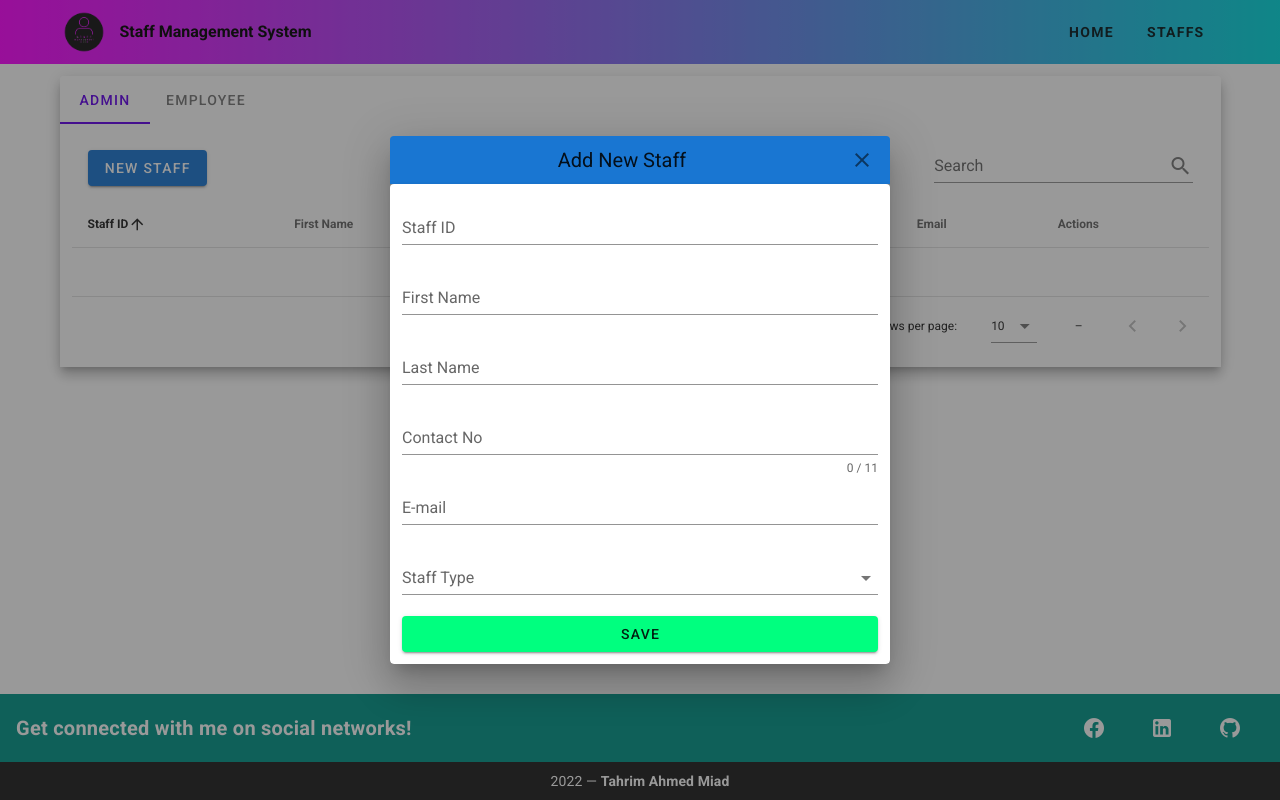
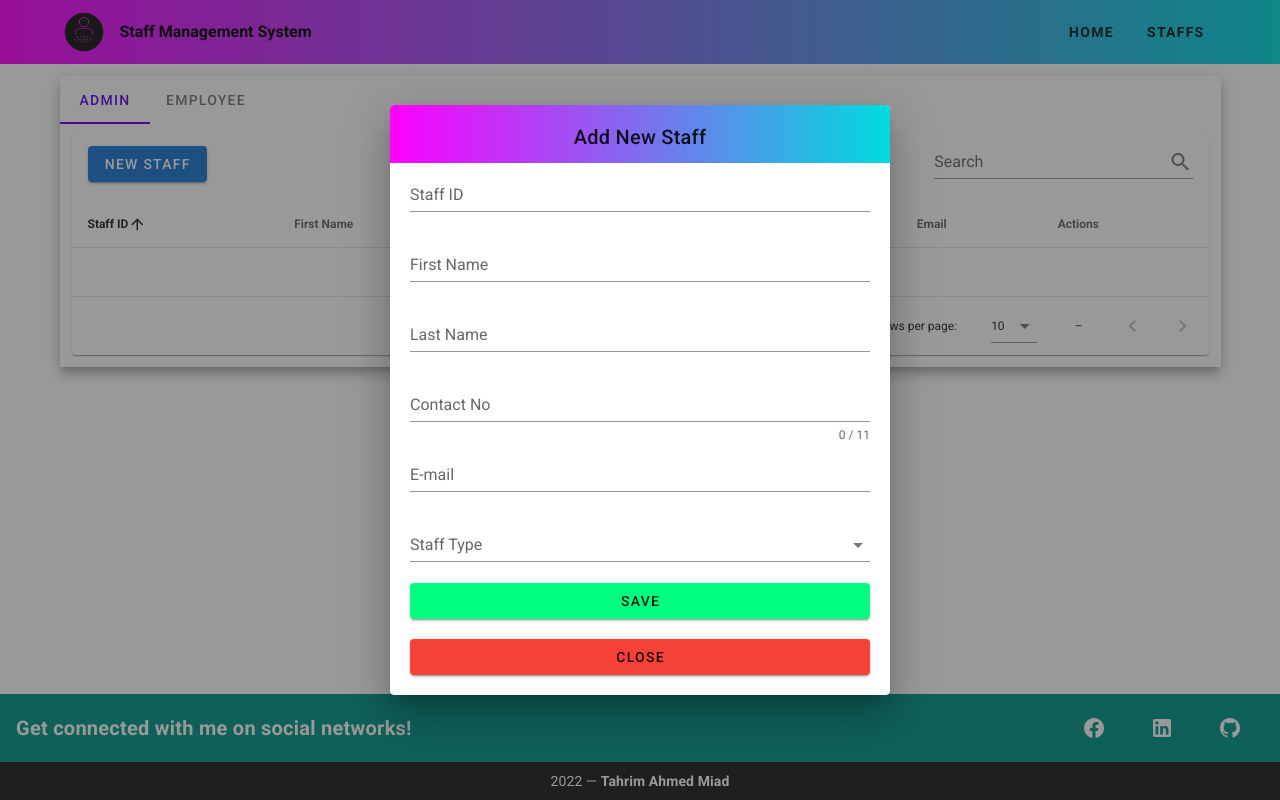
Before and after one commit to tahrim-ahmed/ss-vue-task-tahrimahmedmiad, a Vue app: page /staffs in a window 1280 px wide. Both pictures are taken after a click on the button "NEW STAFF". Built offline with nearby package versions, Linux system fonts and the light colour scheme.

Commit message:
- add component un-used - add form added to staffComponent - new validation added to add form

```diff
--- a/src/components/StaffComponent.vue
+++ b/src/components/StaffComponent.vue
@@ -3,32 +3,122 @@
     <v-data-table
       :headers="headers"
       :items="staffs"
+      sort-by="id"
+      class="elevation-1"
       :search="search"
-      sort-by="id"
     >
       <template v-slot:top>
         <v-toolbar flat>
           <v-row>
             <v-col class="col-9">
-              <v-dialog v-model="dialog" width="500" persistent>
-                <v-toolbar class="primary" dense>
-                  <v-spacer />
-                  <v-toolbar-title class="text-center">
-                    Add New Staff
-                  </v-toolbar-title>
-                  <v-spacer />
-                  <v-btn icon @click="dialog = false">
-                    <v-icon>mdi-close</v-icon>
-                  </v-btn>
-                </v-toolbar>
+              <v-dialog v-model="dialog" max-width="500px" persistent>
                 <template v-slot:activator="{ on, attrs }">
-                  <v-btn color="primary" dark v-bind="attrs" v-on="on">
+                  <v-btn
+                    color="primary"
+                    dark
+                    class="mb-2"
+                    v-bind="attrs"
+                    v-on="on"
+                  >
                     New Staff
                   </v-btn>
                 </template>
+                <v-card class="text-center">
+                  <v-card-title
+                    class="justify-center"
+                    style="
+                      background: linear-gradient(to right, #fc00ff, #00dbde);
+                    "
+                  >
+                    Add New Staff
+                  </v-card-title>
+                  <v-form ref="form" class="mx-5" lazy-validation>
+                    <v-text-field
+                      v-model="staff.id"
+                      :rules="[(v) => !!v || 'ID is required']"
+                      label="Staff ID"
+                      required
+                    ></v-text-field>
 
+                    <v-text-field
+                      v-model="staff.firstName"
+                      :rules="[(v) => !!v || 'First Name is required']"
+                      label="First Name"
+                      required
+                    ></v-text-field>
+
+                    <v-text-field
+                      v-model="staff.lastName"
+                      :rules="[(v) => !!v || 'Last Name is required']"
+                      label="Last Name"
+                      required
+                    ></v-text-field>
+
+                    <v-text-field
+                      v-model="staff.contact"
+                      :rules="[
+                        (v) => !!v || 'Contact No is required',
+                        (v) => /^[0-9]{11}$/.test(v) || 'Must be 11 digits',
+                      ]"
+                      :counter="11"
+                      label="Contact No"
+                      required
+                    ></v-text-field>
+
+                    <v-text-field
+                      v-model="staff.email"
+                      :rules="[
+                        (v) => !!v || 'E-mail is required',
+                        (v) => /.+@.+\..+/.test(v) || 'E-mail must be valid',
+                      ]"
+                      label="E-mail"
+                      required
+                    ></v-text-field>
+
+                    <v-select
+                      v-model="staff.type"
+                      :items="types"
+                      :rules="[(v) => !!v || 'Item is required']"
+                      label="Staff Type"
+                      required
+                    ></v-select>
+
+                    <v-btn
+                      width="100%"
+                      style="background: springgreen"
+                      @click="save"
+                    >
+                      Save
+                    </v-btn>
+                    <v-btn width="100%" class="red my-5" @click="closeDialog">
+                      Close
+                    </v-btn>
+                  </v-form>
+                </v-card>
+              </v-dialog>
+              <v-dialog
+                v-model="deleteDialog"
+                :width="$vuetify.breakpoint.smAndDown ? '100%' : '25%'"
+                persistent
+              >
                 <v-card>
-                  <add-component />
+                  <v-card-title
+                    :class="
+                      $vuetify.breakpoint.smAndDown
+                        ? 'text-caption justify-center'
+                        : 'text-subtitle-1 justify-center'
+                    "
+                  >
+                    {{ deleteText + '"' + editedStaff.id + '" ?' }}
+                  </v-card-title>
+                  <v-card-actions>
+                    <v-spacer></v-spacer>
+                    <v-btn color="red" text @click="deleteDialog = false"
+                      >Cancel</v-btn
+                    >
+                    <v-btn color="green" text>OK</v-btn>
+                    <v-spacer></v-spacer>
+                  </v-card-actions>
                 </v-card>
               </v-dialog>
             </v-col>
@@ -47,7 +137,7 @@
         <v-icon small class="mr-2" @click="editStaff(item)">
           mdi-pencil
         </v-icon>
-        <v-icon small> mdi-delete </v-icon>
+        <v-icon small @click="deleteItem(item)"> mdi-delete </v-icon>
       </template>
     </v-data-table>
   </v-container>
@@ -57,6 +147,7 @@
 import Vue from "vue";
 import { Component, Prop } from "vue-property-decorator";
 import AddComponent from "@/components/forms/AddComponent.vue";
+import { StaffsInterface } from "@/interfaces/staffs.interface";
 
 @Component({
   components: {
@@ -66,9 +157,37 @@ import AddComponent from "@/components/forms/AddComponent.vue";
 export default class StaffComponent extends Vue {
   @Prop(Number) selectedTab!: number;
 
+  types = ["Admin", "Employees"];
+
+  staff: StaffsInterface = {
+    id: "",
+    firstName: "",
+    lastName: "",
+    contact: "",
+    email: "",
+    type: "",
+  };
+
+  deleteDialog = false;
+
   dialog = false;
 
   search = "";
+
+  editedIndex = -1;
+
+  cardTitle = "";
+
+  deleteText = "Are you sure you want to delete this staff ";
+
+  editedStaff: StaffsInterface = {
+    id: "",
+    firstName: "",
+    lastName: "",
+    contact: "",
+    email: "",
+    type: "",
+  };
 
   headers: unknown = [
     { text: "Staff ID", align: "start", sortable: true, value: "id" },
@@ -84,8 +203,39 @@ export default class StaffComponent extends Vue {
       ? this.$store.getters.getAdmins
       : this.$store.getters.getEmployees;
 
-  editStaff(staff: any) {
+  save(): void {
+    if (this.staff.type === "Admin") {
+      this.$store.dispatch("addAdmin", { ...this.staff });
+    } else {
+      this.$store.dispatch("addEmployee", { ...this.staff });
+    }
+    this.staff.id = "";
+    this.staff.firstName = "";
+    this.staff.lastName = "";
+    this.staff.contact = "";
+    this.staff.email = "";
+    this.staff.type = "";
+    this.dialog = false;
+  }
+
+  closeDialog(): void {
+    // eslint-disable-next-line @typescript-eslint/ban-ts-comment
+    //@ts-ignore
+    this.$refs.form.resetValidation();
+    // eslint-disable-next-line @typescript-eslint/ban-ts-comment
+    //@ts-ignore
+    this.$refs.form.reset();
+    this.dialog = false;
+  }
+
+  editStaff(staff: any): void {
     console.log(staff);
+  }
+
+  deleteItem(staff: any): void {
+    this.editedIndex = this.staffs.indexOf(staff);
+    this.editedStaff = Object.assign({}, staff);
+    this.deleteDialog = true;
   }
 }
 </script>
```
